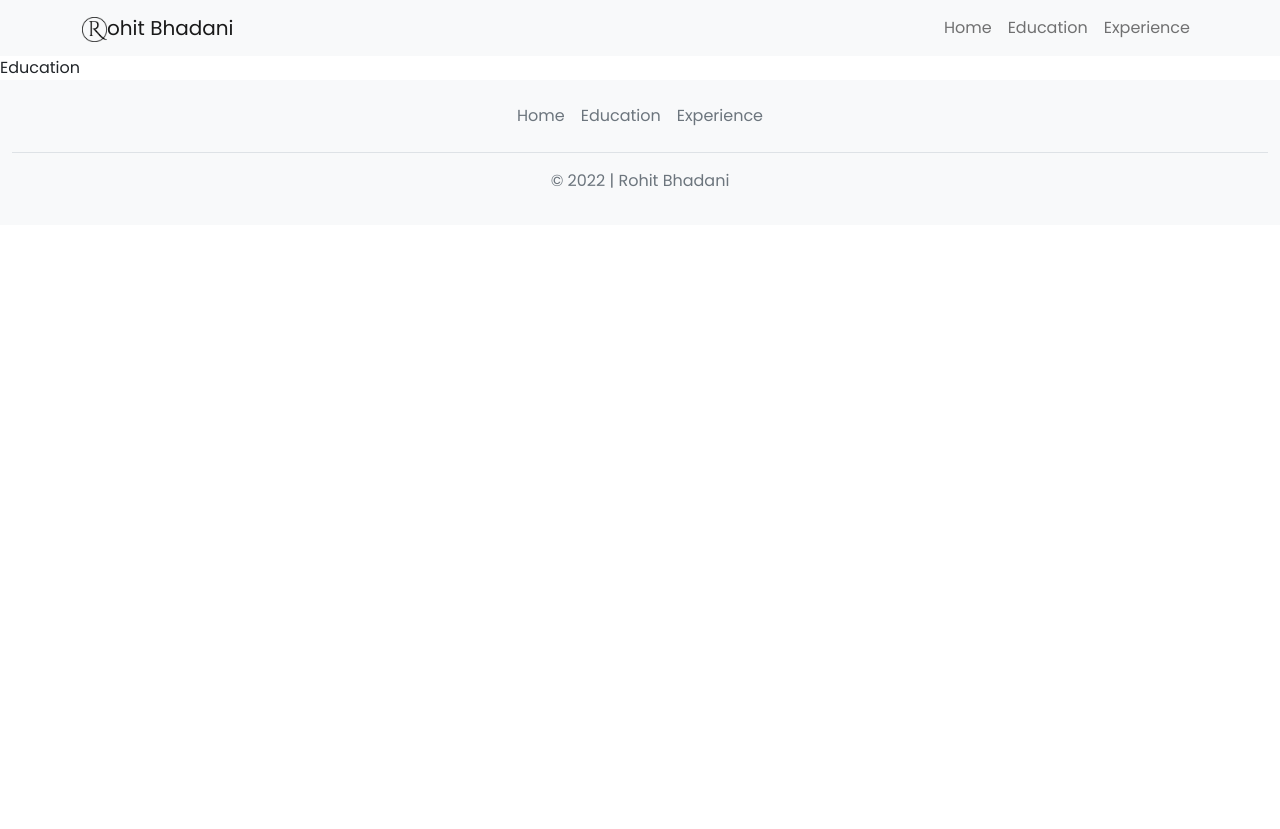
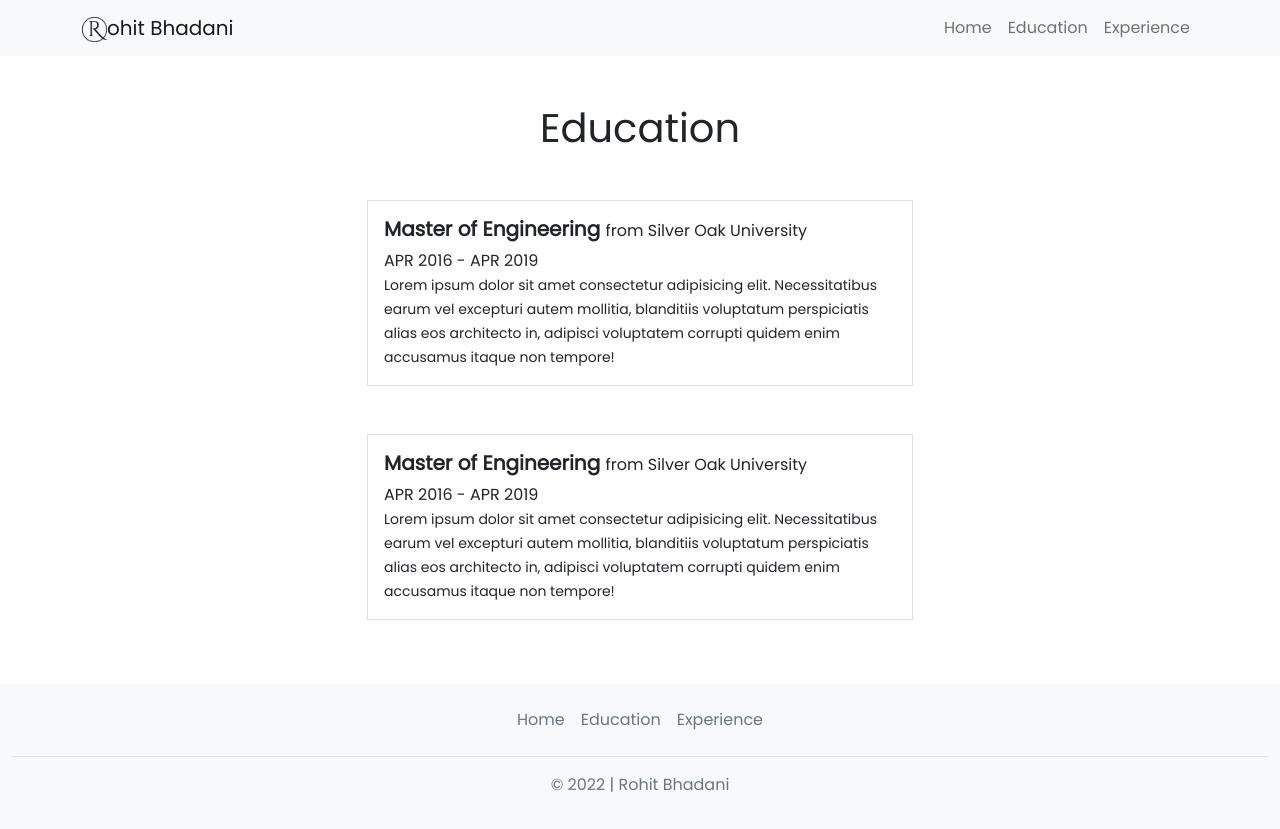
Before and after one commit to rbonweb/example, a React (Create React App) app: page /education in a window 1280 px wide. Before the commit the page ends 800 px from the top, so only its background shows below. Built offline with nearby package versions, Linux system fonts and the light colour scheme.

Commit message:
v1 completed

```diff
--- a/src/pages/Education.js
+++ b/src/pages/Education.js
@@ -3,7 +3,33 @@ import React from "react";
 function Education() {
     return (
         <React.Fragment>
-            Education
+            <div className="min-h-screen">
+                <div className="container py-5">
+                    <h1 className="text-center mb-5">Education</h1>
+                    <div className="row">
+                        <div className="col-md-6 offset-md-3">
+                            <div className="card mb-5">
+                                <div className="card-body">
+                                    <h5 className="card-title fw-bold">Master of Engineering <span className="h6">from Silver Oak University</span></h5>
+                                    <p className="mb-0">APR 2016 - APR 2019</p>
+                                    <small>Lorem ipsum dolor sit amet consectetur adipisicing elit. Necessitatibus earum vel excepturi autem mollitia, blanditiis voluptatum perspiciatis alias eos architecto in, adipisci voluptatem corrupti quidem enim accusamus itaque non tempore!</small>
+                                </div>
+                            </div>
+                        </div>
+                    </div>
+                    <div className="row">
+                        <div className="col-md-6 offset-md-3">
+                            <div className="card mb-3">
+                                <div className="card-body">
+                                    <h5 className="card-title fw-bold">Master of Engineering <span className="h6">from Silver Oak University</span></h5>
+                                    <p className="mb-0">APR 2016 - APR 2019</p>
+                                    <small>Lorem ipsum dolor sit amet consectetur adipisicing elit. Necessitatibus earum vel excepturi autem mollitia, blanditiis voluptatum perspiciatis alias eos architecto in, adipisci voluptatem corrupti quidem enim accusamus itaque non tempore!</small>
+                                </div>
+                            </div>
+                        </div>
+                    </div>
+                </div>
+            </div>
         </React.Fragment>
     );
 }
--- a/src/pages/Experience.js
+++ b/src/pages/Experience.js
@@ -3,7 +3,33 @@ import React from "react";
 function Experience() {
     return (
         <React.Fragment>
-            Experience
+            <div className="min-h-screen">
+                <div className="container py-5">
+                    <h1 className="text-center mb-5">Experience</h1>
+                    <div className="row">
+                        <div className="col-md-6 offset-md-3">
+                            <div className="card mb-5">
+                                <div className="card-body">
+                                    <h5 className="card-title fw-bold">Full Stack Developer <span className="h6">at Coding Gujju</span></h5>
+                                    <p className="mb-0">APR 2016 - PRESENT</p>
+                                    <small>Lorem ipsum dolor sit amet consectetur adipisicing elit. Necessitatibus earum vel excepturi autem mollitia, blanditiis voluptatum perspiciatis alias eos architecto in, adipisci voluptatem corrupti quidem enim accusamus itaque non tempore!</small>
+                                </div>
+                            </div>
+                        </div>
+                    </div>
+                    <div className="row">
+                        <div className="col-md-6 offset-md-3">
+                            <div className="card mb-3">
+                                <div className="card-body">
+                                    <h5 className="card-title fw-bold">FrontEnd Developer <span className="h6">at Microsoft</span></h5>
+                                    <p className="mb-0">APR 2016 - APR 2019</p>
+                                    <small>Lorem ipsum dolor sit amet consectetur adipisicing elit. Necessitatibus earum vel excepturi autem mollitia, blanditiis voluptatum perspiciatis alias eos architecto in, adipisci voluptatem corrupti quidem enim accusamus itaque non tempore!</small>
+                                </div>
+                            </div>
+                        </div>
+                    </div>
+                </div>
+            </div>
         </React.Fragment>
     );
 }
```
